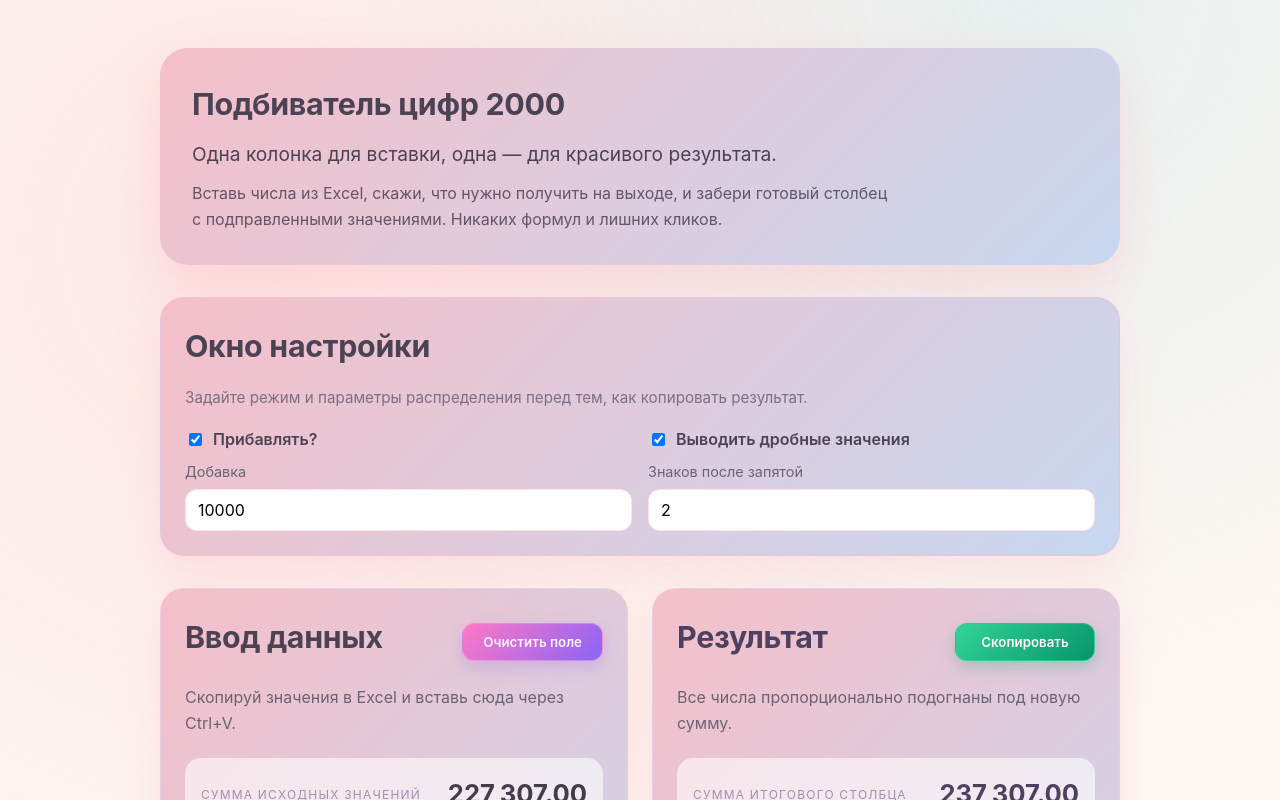
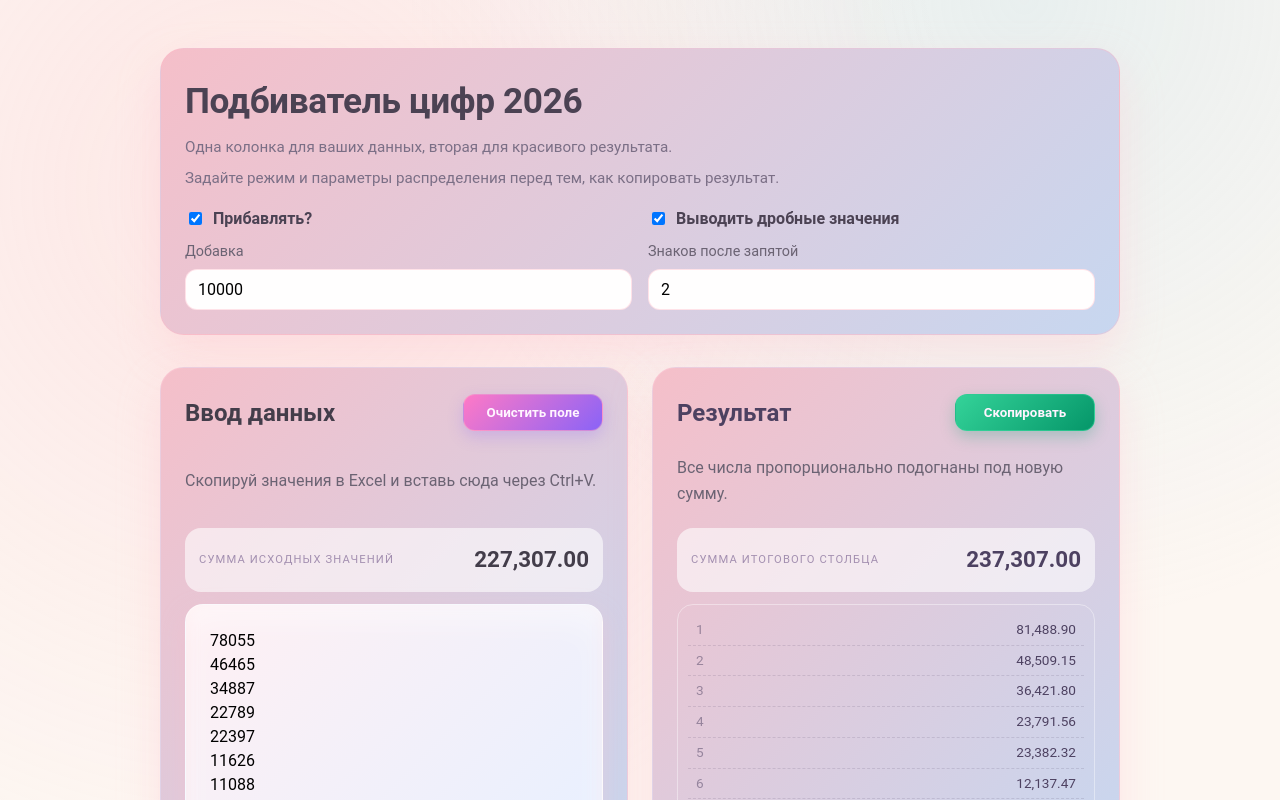
Before and after one commit to mrgisaev/Number-Cruncher-2000, a React (Vite) app in the folder web/: page / in a window 1280 px wide. Shown: the top 800 px of the page. Built offline with nearby package versions, Linux system fonts and the light colour scheme.

Commit message:
Tighten layout and typography

```diff
--- a/web/src/App.css
+++ b/web/src/App.css
@@ -7,43 +7,6 @@
   gap: 32px;
 }
 
-.hero {
-  background: linear-gradient(135deg, #f5bfc9, #c7d7f0);
-  color: #4b4253;
-  border-radius: 28px;
-  padding: 32px;
-  box-shadow: 0 20px 45px rgba(255, 182, 193, 0.4);
-}
-
-.hero-eyebrow {
-  letter-spacing: 0.2em;
-  text-transform: uppercase;
-  margin: 0;
-  font-size: 0.8rem;
-  color: rgba(75, 66, 83, 0.6);
-}
-
-.hero h1,
-.card-header h2,
-.controls-heading-title {
-  margin: 0 0 10px;
-  font-size: 1.9rem;
-  font-weight: 700;
-  letter-spacing: -0.01em;
-  color: #4b4253;
-}
-
-.hero-copy {
-  margin: 0;
-  color: rgba(75, 66, 83, 0.85);
-  max-width: 700px;
-}
-
-.hero-tagline {
-  margin: 0 0 12px;
-  font-size: 1.2rem;
-  color: #4b4253;
-}
 .controls-wrapper {
   background: linear-gradient(135deg, #f5bfc9, #c7d7f0);
   border-radius: 24px;
@@ -72,6 +35,11 @@
   color: #7b6f86;
 }
 
+.controls-subtitle {
+  font-size: 0.85rem;
+  color: #5e5169;
+}
+
 .checkbox {
   display: flex;
   align-items: center;
@@ -95,8 +63,16 @@
   padding: 10px 12px;
   font-size: 1rem;
   background: #fffefe;
+  transition: border-color 0.2s ease, box-shadow 0.2s ease, background 0.2s ease;
 }
 
+.number-field input:focus-visible,
+.number-field input:focus {
+  outline: none;
+  border-color: rgba(255, 255, 255, 0.8);
+  box-shadow: 0 0 10px rgba(255, 183, 197, 0.4);
+  background: #ffffff;
+}
 .split-control {
   display: grid;
   grid-template-columns: repeat(auto-fit, minmax(220px, 1fr));
@@ -148,11 +124,24 @@
   margin-bottom: 16px;
 }
 
+.card-header h2 {
+  margin: 10px 0;
+}
+
+.controls-heading-title {
+  margin: 0;
+  font-size: 2.2rem;
+  font-weight: 700;
+  letter-spacing: -0.01em;
+  color: #4b4253;
+}
+
 .card-header-top {
   display: flex;
   justify-content: space-between;
   gap: 12px;
   align-items: center;
+  margin-top: -8px;
 }
 
 .card-header p {
@@ -202,11 +191,23 @@
   min-height: 220px;
   font-size: 1rem;
   line-height: 1.5;
+  font-family: inherit;
   background: linear-gradient(135deg, #fff0f3, #e8f0ff);
   box-shadow:
     inset 0 15px 35px rgba(255, 255, 255, 0.5),
     inset 0 -5px 15px rgba(255, 183, 197, 0.2),
     0 10px 25px rgba(255, 183, 197, 0.35);
+  transition: border-color 0.2s ease, box-shadow 0.2s ease;
+}
+
+.paste-area:focus-visible,
+.paste-area:focus {
+  outline: none;
+  border-color: rgba(255, 255, 255, 0.85);
+  box-shadow:
+    inset 0 10px 25px rgba(255, 255, 255, 0.6),
+    inset 0 -3px 12px rgba(255, 183, 197, 0.3),
+    0 8px 18px rgba(255, 183, 197, 0.35);
 }
 
 .results-card {
@@ -240,22 +241,22 @@
 .result-summary {
   background: rgba(255, 255, 255, 0.6);
   border-radius: 16px;
-  padding: 16px;
+  padding: 14px;
   display: flex;
   justify-content: space-between;
   align-items: center;
-  margin-bottom: 16px;
+  margin-bottom: 12px;
 }
 
 .result-summary span {
   color: #a38fb0;
   text-transform: uppercase;
   letter-spacing: 0.1em;
-  font-size: 0.75rem;
+  font-size: 0.7rem;
 }
 
 .result-summary strong {
-  font-size: 1.6rem;
+  font-size: 1.4rem;
 }
 
 .result-list {
@@ -263,14 +264,14 @@
   overflow-y: auto;
   border-radius: 16px;
   border: 1px solid rgba(255, 255, 255, 0.4);
-  padding: 12px;
+  padding: 10px;
 }
 
 .result-item {
   display: flex;
   justify-content: space-between;
-  padding: 6px 10px;
-  font-size: 0.9rem;
+  padding: 4px 8px;
+  font-size: 0.85rem;
   border-bottom: 1px dashed rgba(77, 65, 97, 0.15);
 }
 
@@ -280,7 +281,7 @@
 
 .result-index {
   opacity: 0.5;
-  width: 28px;
+  width: 24px;
 }
 
 .result-empty {
--- a/web/src/App.tsx
+++ b/web/src/App.tsx
@@ -155,7 +155,7 @@ const enforceRounding = (values: number[], desiredSum: number, decimals: number)
 };
 
 const formatRowValue = (value: number, decimals: number) => {
-  const digits = Math.max(decimals, 2);
+  const digits = decimals === 0 ? 0 : Math.max(decimals, 2);
   const sign = value < 0 ? '-' : '';
   const fixed = Math.abs(value).toFixed(digits);
   const [integerPartRaw, fractionPart] = fixed.split('.');
@@ -239,21 +239,14 @@ function App() {
 
   return (
     <div className="page">
-      <header className="hero">
-        <div>
-          <h1>Подбиватель цифр 2000</h1>
-          <p className="hero-tagline">Одна колонка для вставки, одна — для красивого результата.</p>
-          <p className="hero-copy">
-            Вставь числа из Excel, скажи, что нужно получить на выходе, и забери готовый столбец c
-            подправленными значениями. Никаких формул и лишних кликов.
-          </p>
-        </div>
-      </header>
 
       <section className="controls-wrapper">
         <div className="controls">
           <div className="controls-heading">
-            <h2 className="controls-heading-title">Окно настройки</h2>
+            <h1 className="controls-heading-title">Подбиватель цифр 2026</h1>
+            <p className="controls-subtitle">
+              Одна колонка для ваших данных, вторая для красивого результата.
+            </p>
             <p>Задайте режим и параметры распределения перед тем, как копировать результат.</p>
           </div>
           <div className="split-control">
--- a/web/src/index.css
+++ b/web/src/index.css
@@ -1,5 +1,5 @@
 :root {
-  font-family: 'Inter', 'Segoe UI', system-ui, -apple-system, BlinkMacSystemFont, sans-serif;
+  font-family: 'Roboto', 'Inter', 'Segoe UI', system-ui, -apple-system, BlinkMacSystemFont, sans-serif;
   line-height: 1.6;
   font-weight: 400;
   color: #433d4a;
```
